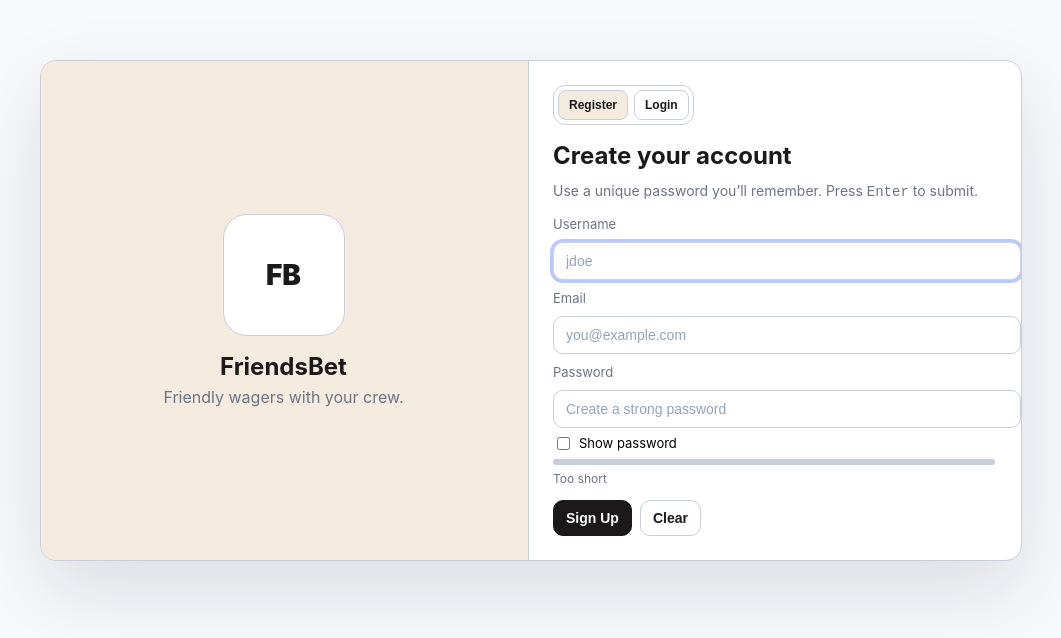
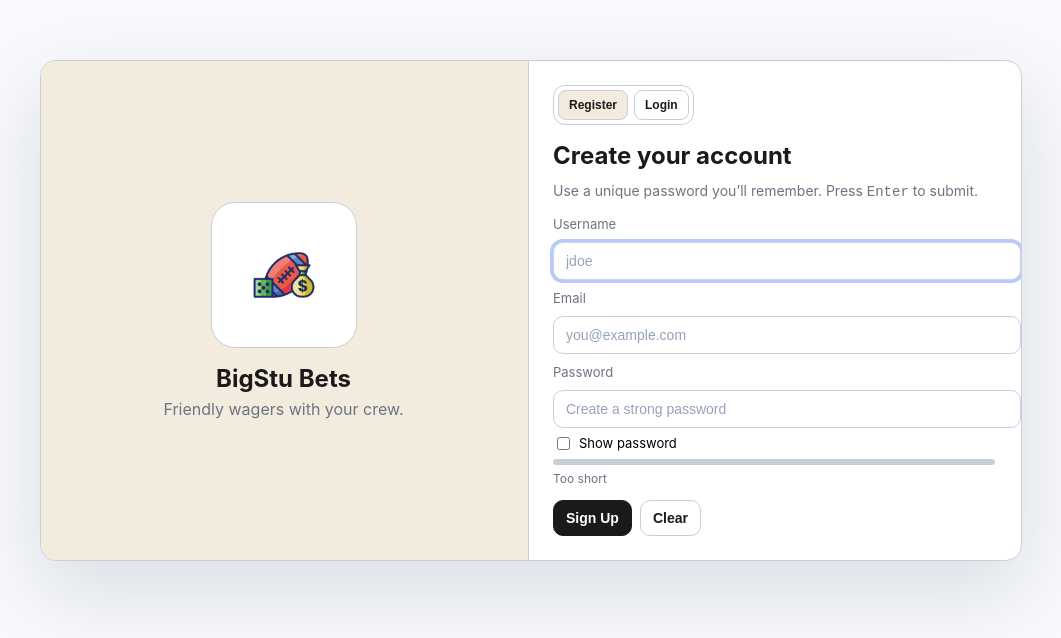
Before and after one commit to RyanMeroniuk/friends_bet, a React (Create React App) app in the folder frontend/: page /auth in a window 1280 px wide. Shown: the part 106-744 px from the top of the page, without its empty margins (109-1170 px from the left). Built offline with nearby package versions, Linux system fonts and the light colour scheme; no server answers.

Commit message:
fixed button to settle bets. all market types rn work

```diff
--- a/frontend/src/Pages/AuthPage.tsx
+++ b/frontend/src/Pages/AuthPage.tsx
@@ -9,6 +9,7 @@ import { ToastContainer, ToastItem } from '../components/Toast';
 
 /* password strength meter */
 import PasswordStrength from '../components/PasswordStrength';
+import betLogo from '../resources/bet_logo.png';
 
 type Errors = Partial<Record<'username' | 'email' | 'password' | 'usernameOrEmail', string>>;
 
@@ -213,18 +214,29 @@ export default function AuthPage() {
               border: '1px solid var(--fb-border, #E3E8F2)',
               display: 'grid',
               placeItems: 'center',
+              padding: 12,
               marginBottom: 16,
               transform: mounted ? 'scale(1)' : 'scale(0.98)',
               transition: 'transform 260ms ease',
             }}
             aria-hidden="true"
           >
-            <span style={{ fontWeight: 900, fontSize: 28, color: 'var(--fb-deep, #1B191A)' }}>
-              FB
-            </span>
+            <div
+              className="fb-brand-badge"
+              style={{
+                width: '100%',
+                height: '100%',
+                borderRadius: 'inherit',
+              }}
+            >
+              <img
+                src={betLogo}
+                alt="BigStu Bets logo"
+              />
+            </div>
           </div>
           <h1 style={{ margin: '0 0 6px', fontSize: 24, color: 'var(--fb-deep, #1B191A)' }}>
-            FriendsBet
+            BigStu Bets
           </h1>
           <p style={{ margin: 0, color: 'var(--fb-muted, #6C7482)' }}>
             Friendly wagers with your crew.
--- a/frontend/src/Pages/BetPage.tsx
+++ b/frontend/src/Pages/BetPage.tsx
@@ -1,4 +1,4 @@
-import React, { useEffect, useMemo, useRef, useState } from 'react';
+import React, { useCallback, useEffect, useMemo, useRef, useState } from 'react';
 import { listMyGroups, GroupResponse } from '../api/group';
 import { listBets, proposeBet, acceptBet, Bet } from '../api/bet';
 import { listGames, GameSummary } from '../api/game';
@@ -86,8 +86,26 @@ export default function BetPage() {
   const [sportsLoading, setSportsLoading] = useState<boolean>(false);
 
   const [games, setGames] = useState<GameSummary[]>([]);
+  const [gameLookup, setGameLookup] = useState<Record<string, { homeTeam: string; awayTeam: string }>>({});
   const [gamesLoading, setGamesLoading] = useState<boolean>(false);
   const selectedGame = useMemo(() => games.find(g => g.id === gameId), [games, gameId]);
+
+  const mergeGamesIntoLookup = useCallback((list: GameSummary[]) => {
+    if (!list || list.length === 0) return;
+    setGameLookup(prev => {
+      const next = { ...prev };
+      for (const g of list) {
+        next[g.id] = { homeTeam: g.homeTeam, awayTeam: g.awayTeam };
+      }
+      return next;
+    });
+  }, []);
+
+  const gameLabel = useCallback((gameId: string): string => {
+    const meta = gameLookup[gameId];
+    if (!meta) return gameId;
+    return `${meta.awayTeam} at ${meta.homeTeam}`;
+  }, [gameLookup]);
 
   const [busyRefresh, setBusyRefresh] = useState(false);
   const [busySettle, setBusySettle] = useState(false);
@@ -99,6 +117,21 @@ export default function BetPage() {
   const openRef = useRef<HTMLDivElement | null>(null);
   const groupStripRef = useRef<HTMLDivElement | null>(null);
   const searchRef = useRef<HTMLInputElement | null>(null);
+  const hasFetchedAllGamesRef = useRef(false);
+
+  const hydrateGamesForBets = useCallback(async (betList: Bet[]) => {
+    if (!betList || betList.length === 0) return;
+    const needsHydration = betList.some(b => b.gameId && !gameLookup[b.gameId]);
+    if (!needsHydration) return;
+    if (hasFetchedAllGamesRef.current) return;
+    try {
+      const allGames = await listGames();
+      mergeGamesIntoLookup(allGames);
+      hasFetchedAllGamesRef.current = true;
+    } catch (err) {
+      console.warn('Failed to hydrate game metadata', err);
+    }
+  }, [gameLookup, mergeGamesIntoLookup]);
 
   const [selectedBetId, setSelectedBetId] = useState<string | null>(null);
   const selectedBet = useMemo(() => bets.find(b => b.id === selectedBetId) || null, [bets, selectedBetId]);
@@ -140,6 +173,7 @@ export default function BetPage() {
       const data = await listBets(selectedGroup);
       setBets(data);
       setLastRefreshed(Date.now());
+      hydrateGamesForBets(data);
     } catch (e: any) {
       const msg = e?.response?.data || 'Could not load bets';
       setError(msg); pushToast(msg, 'error');
@@ -181,6 +215,7 @@ export default function BetPage() {
         const mapped: GameSummary[] = (list || []).map((g: any) => ({ id: g.id, homeTeam: g.homeTeam, awayTeam: g.awayTeam, startTime: g.startTime }));
         if (!cancelled) {
           setGames(mapped);
+          mergeGamesIntoLookup(mapped);
           if (mapped.length > 0) setGameId(prev => (prev && mapped.some(m => m.id === prev)) ? prev : mapped[0].id);
           else setGameId('');
         }
@@ -188,14 +223,18 @@ export default function BetPage() {
       finally { if (!cancelled) setGamesLoading(false); }
     })();
     return () => { cancelled = true; };
-  }, [selectedSport]);
+  }, [selectedSport, mergeGamesIntoLookup]);
 
   useEffect(() => {
     if (selectedSport) return;
     (async () => {
-      try { setGames(await listGames()); } catch (e) { console.warn('Failed to load games', e); }
+      try {
+        const all = await listGames();
+        setGames(all);
+        mergeGamesIntoLookup(all);
+      } catch (e) { console.warn('Failed to load games', e); }
     })();
-  }, [selectedSport]); // eslint-disable-line
+  }, [selectedSport, mergeGamesIntoLookup]);
 
   function resetMarketSpecificFields() {
     setPick('HOME');
@@ -310,6 +349,7 @@ export default function BetPage() {
           const list: any[] = await resGames.json();
           const mapped: GameSummary[] = (list || []).map((g: any) => ({ id: g.id, homeTeam: g.homeTeam, awayTeam: g.awayTeam, startTime: g.startTime }));
           setGames(mapped);
+          mergeGamesIntoLookup(mapped);
           if (mapped.length > 0) setGameId(prev => (prev && mapped.some(m => m.id === prev)) ? prev : mapped[0].id);
         }
         setGamesLoading(false);
@@ -413,7 +453,7 @@ export default function BetPage() {
   })) as GroupChip[];
 
   const q = betSearch.trim().toLowerCase();
-  const bySearch = (b: Bet) => !q || `${b.marketType} ${b.pick} ${b.gameId} ${b.status} ${formatPick(b)}`.toLowerCase().includes(q);
+  const bySearch = (b: Bet) => !q || `${b.marketType} ${b.pick} ${gameLabel(b.gameId)} ${b.status} ${formatPick(b)}`.toLowerCase().includes(q);
   const matchStatusTab = (b: Bet) => (
     statusTab === 'all' ||
     (statusTab === 'open' && b.status === 'OPEN') ||
@@ -454,6 +494,7 @@ export default function BetPage() {
   function BetCard(b: Bet) {
     const tone = statusTone(b.status);
     const isSelected = b.id === selectedBetId;
+    const title = gameLabel(b.gameId);
     return (
       <button
         key={b.id}
@@ -466,10 +507,10 @@ export default function BetPage() {
           background: 'var(--fb-surface)', borderRadius: 16, padding: 16, display: 'grid', gap: 12, cursor: 'pointer',
         }}
         aria-pressed={isSelected}
-        aria-label={`Select bet ${b.id}`}
+        aria-label={`Select bet ${title}`}
       >
         <div style={{ display: 'flex', justifyContent: 'space-between', alignItems: 'center' }}>
-          <div style={{ fontWeight: 700, color: 'var(--fb-text)', fontSize: 18 }}>{b.gameId}</div>
+          <div style={{ fontWeight: 700, color: 'var(--fb-text)', fontSize: 18 }}>{title}</div>
           <span className="fb-badge" style={{ background: tone.bg, color: tone.text, borderColor: 'var(--fb-border)', fontWeight: 700 }}>{b.status}</span>
         </div>
         <div className="fb-kv">
@@ -901,7 +942,7 @@ export default function BetPage() {
           <div style={{ color: 'var(--fb-muted)' }}>Select a bet card to view its details.</div>
         ) : (
           <div style={{ display: 'grid', gap: 10 }}>
-            <div style={{ fontWeight: 700, color: 'var(--fb-text)' }}>{selectedBet.gameId}</div>
+            <div style={{ fontWeight: 700, color: 'var(--fb-text)' }}>{gameLabel(selectedBet.gameId)}</div>
             <div className="fb-kv">
               <div className="fb-kv__row"><span className="fb-kv__label">Status</span><span className="fb-kv__value">{selectedBet.status}</span></div>
               <div className="fb-kv__row"><span className="fb-kv__label">Market</span><span className="fb-kv__value">{selectedBet.marketType}</span></div>
--- a/frontend/src/Pages/GroupPage.tsx
+++ b/frontend/src/Pages/GroupPage.tsx
@@ -393,7 +393,7 @@ export default function GroupPage() {
               </div>
 
               {/* NEW: decorative brand badge */}
-              <div className="fb-brand-badge" title="FriendsBet">
+              <div className="fb-brand-badge" title="BigStu Bets">
                 <img src={betLogo} alt="" aria-hidden="true" />
               </div>
             </header>
--- a/frontend/src/Pages/MainPage.tsx
+++ b/frontend/src/Pages/MainPage.tsx
@@ -65,7 +65,7 @@ export default function MainPage() {
           }}
         >
           <Typography variant="h6" sx={{ mr: 2, flexShrink: 0 }}>
-            FriendsBet
+            BigStu Bets
           </Typography>
 
           {/* Right cluster — anchored right with slight inset so buttons stay visible */}
--- a/frontend/src/api/game.ts
+++ b/frontend/src/api/game.ts
@@ -29,6 +29,6 @@ export async function listGames(params?: {
   from?: string;
   to?: string;
 }): Promise<GameSummary[]> {
-  const resp = await api.get<GameSummary[]>('/api/games', { params });
+  const resp = await api.get<GameSummary[]>('/api/odds/games', { params });
   return resp.data;
 }
```
